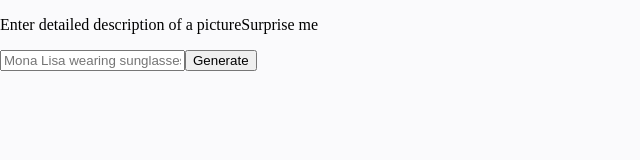
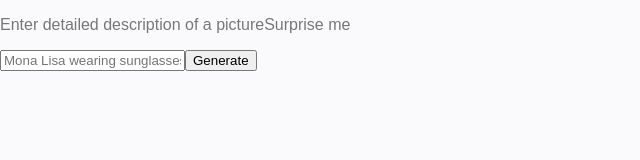
Before and after one commit to Pav85/my_AI_picture_page, a React (Vite) app: page / in a window 1280 px wide. Shown: the top 160 px of the page, without its empty margins (0-640 px from the left). Built offline with nearby package versions, Linux system fonts and the light colour scheme.

Commit message:
Update index.css

```diff
--- a/src/index.css
+++ b/src/index.css
@@ -1,7 +1,19 @@
+* {
+  font-family: sans-serif;
+}
+
 body {
   margin: 0;
   padding: 0;
   width: 100vw;
   height: 100vh;
   background-color: #fafafc;
+  color: #777;
 }
+
+.search-section {
+  width: 100%;
+  display: flex;
+  flex-direction: column;
+  justify-content: center;
+}
```
